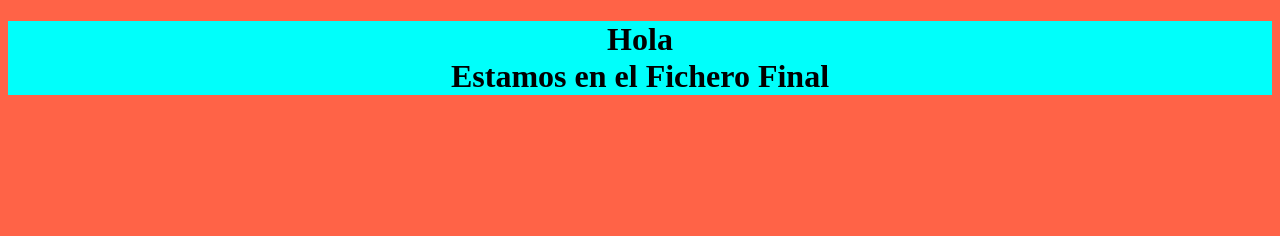
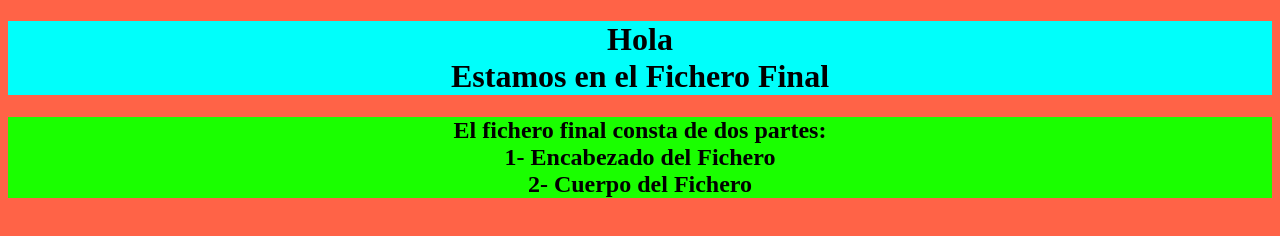
Before and after one commit to AntonioCruzGlez/prueba, a plain HTML site: page css/FF.html in a window 1280 px wide. Drawn offline with Linux system fonts and the light colour scheme.

Commit message:
Agregando el h2 al FF de CSS

```diff
--- a/css/FF.html
+++ b/css/FF.html
@@ -6,5 +6,6 @@
 </head>
 <body bgcolor="tomato">
     <center><h1 style="background-color: rgb(0, 255, 251);">Hola<br>Estamos en el Fichero Final</h1></center>
+    <center><h2 style="background-color: rgb(26, 255, 0);">El fichero final consta de dos partes: <br>1- Encabezado del Fichero <br> 2- Cuerpo del Fichero</h2></center>
 </body>
 </html>
```
